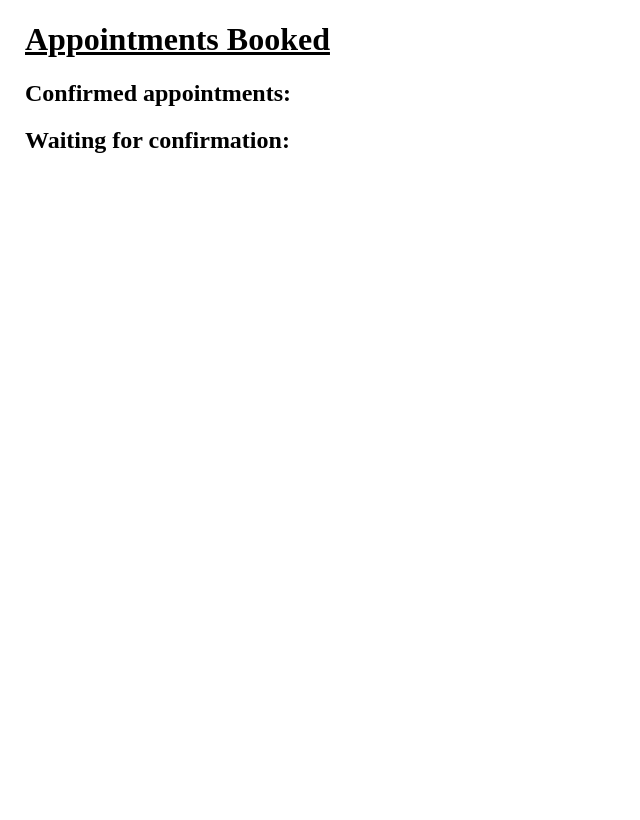
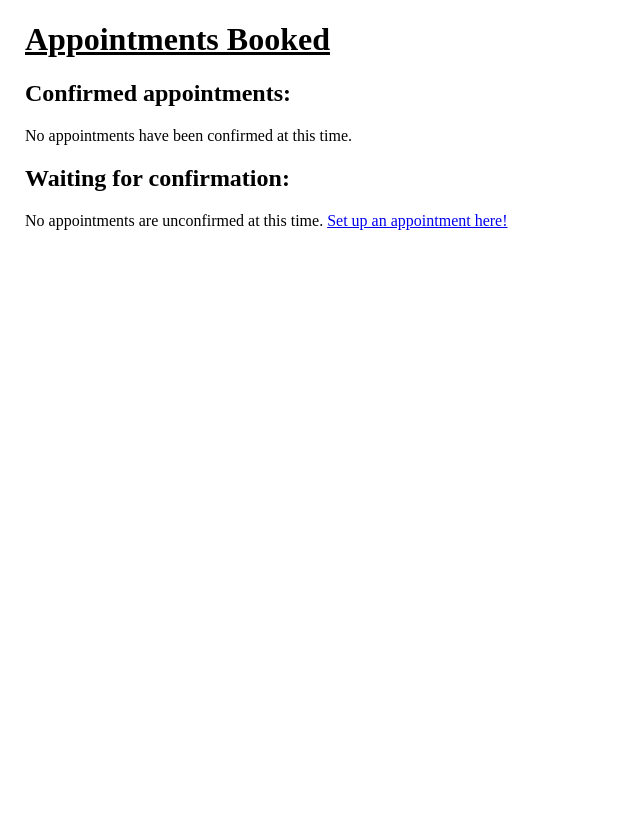
Before and after one commit to dhyxy/cpsc_471_project, a Flask app: page /appt in a window 1280 px wide. Shown: the part 90-910 px from the top of the page, without its empty margins (0-640 px from the left). Run offline with Flask 2, Linux system fonts and the light colour scheme.

Commit message:
appointment cancellation

```diff
--- a/server/app.py
+++ b/server/app.py
@@ -40,7 +40,7 @@
             user_type = "client"
         print(user_type)
         appointments = fetch_appointments(user.email, is_photographer)
-    return render_template('appt.html.jinja', is_photographer=is_photographer, user_type=user_type, appointments = appointments, photographers=photographers)
+    return render_template('appt.html.jinja', is_photographer=is_photographer, user_type=user_type, appointments = appointments, num_appt = len(appointments) , photographers=photographers)
 
 @core.route('/register', methods=('GET', 'POST'))
 def register():
@@ -201,8 +201,14 @@
 @core.route("/confirm_appt/<int:appointment_id>", methods=('POST',))
 def confirm_appt(appointment_id: int):
     db.Appointment.confirm(appointment_id)
-    print("confirmed: " + str(db.Appointment.read(appointment_id).confirmed))
     return redirect(url_for('core.appt'))
+
+@login_required
+@core.route("/delete_appt/<int:appointment_id>", methods=('POST',))
+def delete_appt(appointment_id: int):
+    db.Appointment.delete(appointment_id)
+    return redirect(url_for('core.appt'))
+
 
 @login_required
 @core.route('/invoice/<int:appointment_id>')
--- a/server/db.py
+++ b/server/db.py
@@ -205,6 +205,7 @@
     READ_PHOTOGRAPHER = "SELECT * FROM appointment WHERE photographer_email = ?"
     CONFIRM = "UPDATE appointment SET confirmed = True WHERE id = ?"
     READ = "SELECT * FROM appointment WHERE id = ?"
+    DELETE = "DELETE FROM appointment WHERE id = ?"
 
     @staticmethod
     @tries_to_commit
@@ -232,6 +233,12 @@
     def confirm(appointment_id: int) -> Appointment:
         db = get_db()
         db.execute(Appointment.CONFIRM, (appointment_id,))
+        db.commit()
+
+    @staticmethod
+    def delete(appointment_id: int) -> Appointment:
+        db = get_db()
+        db.execute(Appointment.DELETE, (appointment_id,))
         db.commit()
 
 @dataclass
--- a/server/templates/appt.html.jinja
+++ b/server/templates/appt.html.jinja
@@ -9,8 +9,11 @@
     <h1 style="text-decoration:underline">Appointments Booked</h1>
     <h2> Confirmed appointments: </h2>
 
+    {% set ns = namespace(confirmed_appts = "none") %}
+
     {% for appointment in appointments %}
         {% if appointment.confirmed == True %}
+            {% set ns.confirmed_appts = "non empty" %}
             <div class="appointment-container">
                 {% if is_photographer %}
                     <h4>Client's Email: {{ appointment['client_email'] }}</h4>
@@ -22,14 +25,24 @@
                 <p>Packages Chosen: <b>{{ appointment['items'] }}</b></p>
                 <br>
                 <a style="padding:5px; text-decoration:none" class = "subButton" href="{{ url_for('core.invoice', appointment_id=appointment.id) }}">Show Invoice</a>
+                <br>
+                <br>
+                <form action="{{ url_for('core.delete_appt', appointment_id=appointment.id) }}" method="post">
+                    <input style="padding:5px; text-decoration:none" class = "subButton" type="submit" value="Cancel">
+                </form>
             </div>
         {% endif %}
     {% endfor %}
+    {% if ns.confirmed_appts == "none" %}
+        No appointments have been confirmed at this time.
+    {% endif %}
 
     <h2> Waiting for confirmation: </h2>
 
+    {% set ns = namespace(unconfirmed_appts = "none") %}
     {% for appointment in appointments %}
         {% if appointment.confirmed == False %}
+            {% set ns.unconfirmed_appts = "non empty" %}
             <div class="appointment-container">
                 {% if is_photographer %}
                     <h4>Client's Email: {{ appointment['client_email'] }}</h4>
@@ -41,14 +54,23 @@
                 <p>Packages Chosen: <b>{{ appointment['items'] }}</b></p>
                 <br>
                 {% if is_photographer %}
-                    <div class="subButtonPos">
-                        <form action="{{ url_for('core.confirm_appt', appointment_id=appointment.id) }}" method="post">
-                            <input style="padding:5px; text-decoration:none" class = "subButton" type="submit" value="Confirm">
-                        </form>
-                    </div>
+                    <form action="{{ url_for('core.confirm_appt', appointment_id=appointment.id) }}" method="post">
+                        <input style="padding:5px; text-decoration:none" class = "subButton" type="submit" value="Confirm">
+                    </form>
                 {% endif %}
+                <form action="{{ url_for('core.delete_appt', appointment_id=appointment.id) }}" method="post">
+                    <input style="padding:5px; text-decoration:none" class = "subButton" type="submit" value="Cancel">
+                </form>
             </div>
         {% endif %}
     {% endfor %}
+
+    {% if ns.unconfirmed_appts == "none" %}
+        No appointments are unconfirmed at this time.
+        {% if not is_photographer %}
+            <a href="{{ url_for('core.photographers', next="book") }}">Set up an appointment here!</a>
+        {% endif %}
+    {% endif %}
+
 </div>
 {% endblock %}
```
